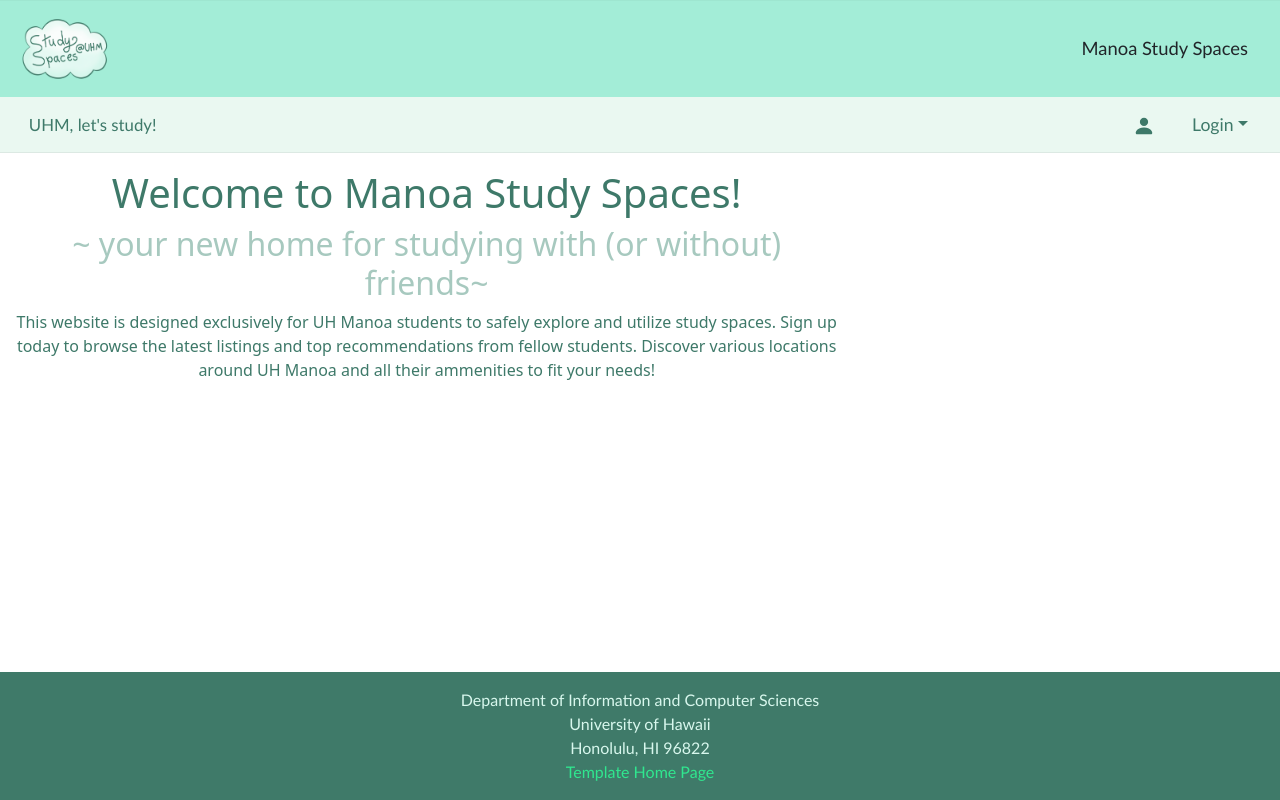
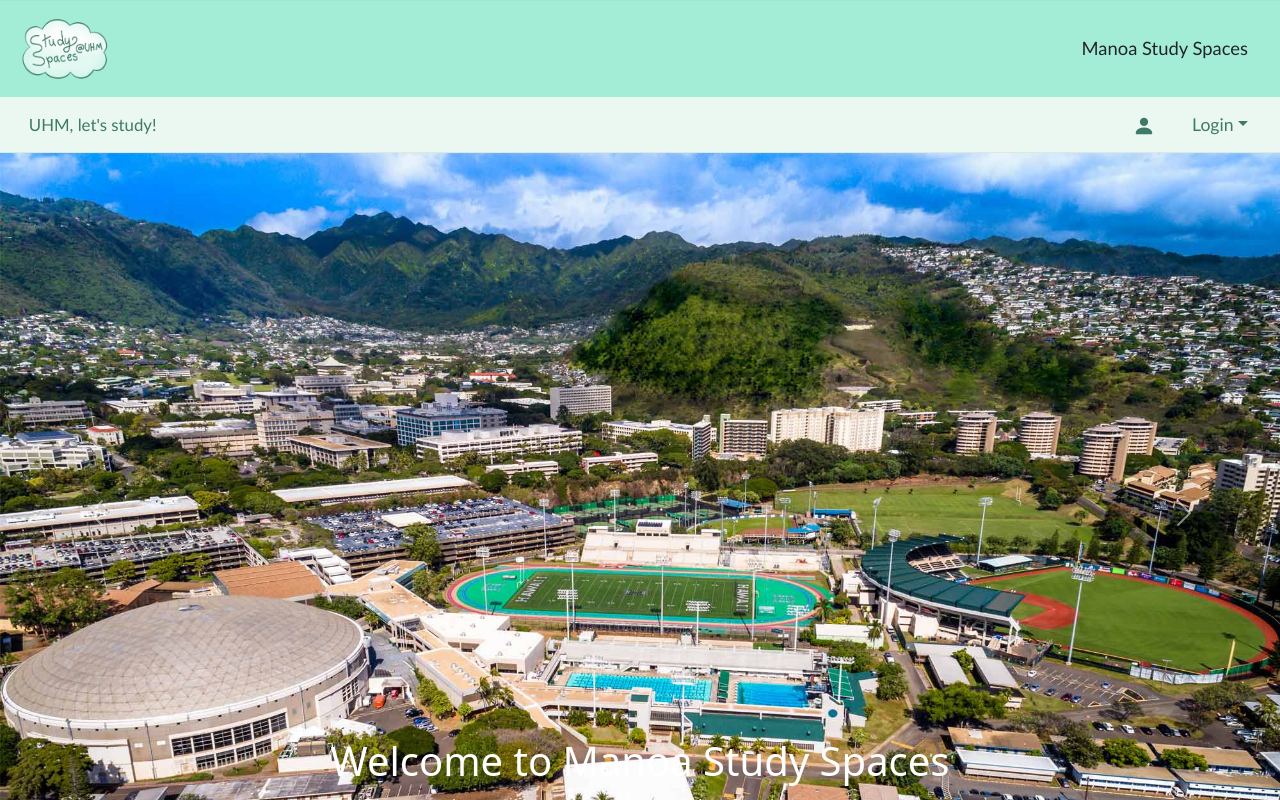
Before and after one commit to manoa-study-spaces/manoa-study-spaces, a Next.js app: page / in a window 1280 px wide. Shown: the top 800 px of the page. Built offline with nearby package versions, Linux system fonts and the light colour scheme; no server answers.

Commit message:
fixed incorrect pages

```diff
--- a/src/app/page.tsx
+++ b/src/app/page.tsx
@@ -1,19 +1,52 @@
-import { Col, Container, Row } from 'react-bootstrap';
+'use client';
 
-/** The Home page. */
+import { Container, Carousel, Image } from 'react-bootstrap';
+
+/** The Home page */
 const Home = () => (
   <main>
-    <Container id="home-page" fluid className="py-3">
-      <Row className="align-middle text-center">
-        <Col xs={8} className="d-flex flex-column justify-content-center">
-          <h1 style={{ color: '#3e7969' }}>Welcome to Manoa Study Spaces!</h1>
-          <h2 style={{ color: '#A7C9BF' }}>~ your new home for studying with (or without) friends~</h2>
+    <Container fluid className="p-0">
+      <Carousel className="hero-carousel" indicators controls interval={7000}>
 
-          <p style={{ color: '#3e7969' }}>This website is designed exclusively for UH Manoa students to safely explore and utilize study spaces.
-            Sign up today to browse the latest listings and top recommendations from fellow students.
-            Discover various locations around UH Manoa and all their ammenities to fit your needs!</p>
-        </Col>
-      </Row>
+        {/* Slide 1 */}
+        <Carousel.Item>
+          <Image
+            className="d-block w-100"
+            src="/manoa-lowercampus-hero.jpg"
+            alt="UH Mānoa Lower Campus"
+          />
+          <Carousel.Caption>
+            <h1>Welcome to Manoa Study Spaces</h1>
+            <p>Discover quiet zones, group spaces, and student favorites across campus.</p>
+          </Carousel.Caption>
+        </Carousel.Item>
+
+        {/* Slide 2 */}
+        <Carousel.Item>
+          <Image
+            className="d-block w-100"
+            src="/paradise-palms.jpg"
+            alt="Paradise Palms"
+          />
+          <Carousel.Caption>
+            <h1>Share Your Study Space</h1>
+            <p>Know a great spot on campus? Help other UH Mānoa students discover it by sharing your favorite study spaces.</p>
+          </Carousel.Caption>
+        </Carousel.Item>
+
+        {/* Slide 3 */}
+        <Carousel.Item>
+          <Image
+            className="d-block w-100"
+            src="/hamilton-library.jpg"
+            alt="Hamilton Library"
+          />
+          <Carousel.Caption>
+            <h1>Discover Top Recommendations</h1>
+            <p>See what other UH Mānoa students love most. Discover various location&apos;s ammenities to fit your needs </p>
+          </Carousel.Caption>
+        </Carousel.Item>
+      </Carousel>
     </Container>
   </main>
 );
```
Also changed, not shown: src/components/SpaceListClient.tsx (+4 -13 lines), public/manoa-lowercampus-hero.jpg (added).
